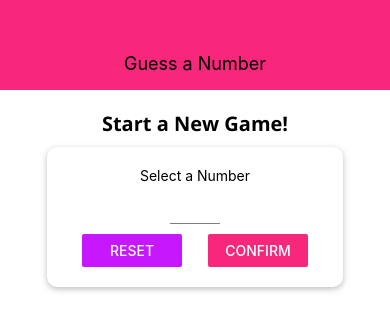
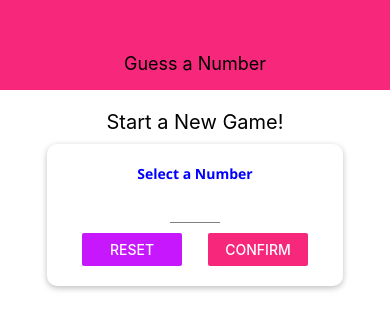
Before and after one commit to elhamimani/rn-complete-2, a React Native app: screen / in a window 390 px wide. Shown: the top 330 px of the page. Built offline with nearby package versions, Linux system fonts and the light colour scheme.

Commit message:
end of 4-25

```diff
--- /dev/null
+++ b/constants/defalt-styles.js
@@ -0,0 +1,8 @@
+import { StyleSheet } from "react-native";
+
+export default StyleSheet.create({
+    bodyText: {
+        fontFamily: 'OpenSansBold',
+        color: 'blue',
+    }
+});
--- a/screens/GameScreen.js
+++ b/screens/GameScreen.js
@@ -2,6 +2,7 @@ import React, { useState, useRef, useEffect } from "react";
 import { View, Text, StyleSheet, Button, Alert} from "react-native";
 import NumberContainer from '../components/NumberContainer';
 import Card from '../components/Card';
+
 
 
 const generateRandomBetween = (min, max, exclude) => {
--- a/screens/StartGameScreen.js
+++ b/screens/StartGameScreen.js
@@ -5,6 +5,7 @@ import Card from "../components/Card";
 import Input from "../components/Input";
 import NumberContainer from "../components/NumberContainer";
 import Colors from "../constants/colors";
+import DefaultStyles from '../constants/defalt-styles';
 
 const StartGameScreen = props => {
 
@@ -58,7 +59,7 @@ const StartGameScreen = props => {
         <View style={styles.screen}>
             <Text style={styles.title}>Start a New Game!</Text>
             <Card style={styles.inputContainer}>
-               <Text>Select a Number</Text>
+               <Text style={DefaultStyles.bodyText}>Select a Number</Text>
                <Input
                 style={styles.input}
                 blurOnSubmit autoCapitalize='none'
@@ -89,7 +90,6 @@ const styles = StyleSheet.create({
     title: {
         fontSize: 20,
         marginVertical: 10,
-        fontFamily:'OpenSansBold',
     },
     inputContainer: {
         width: 300,
```
